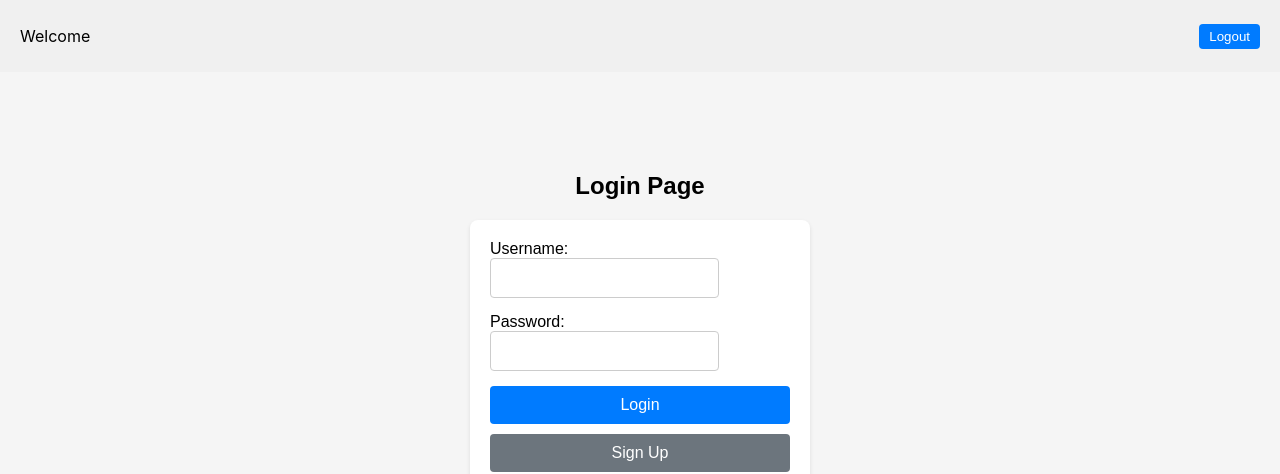
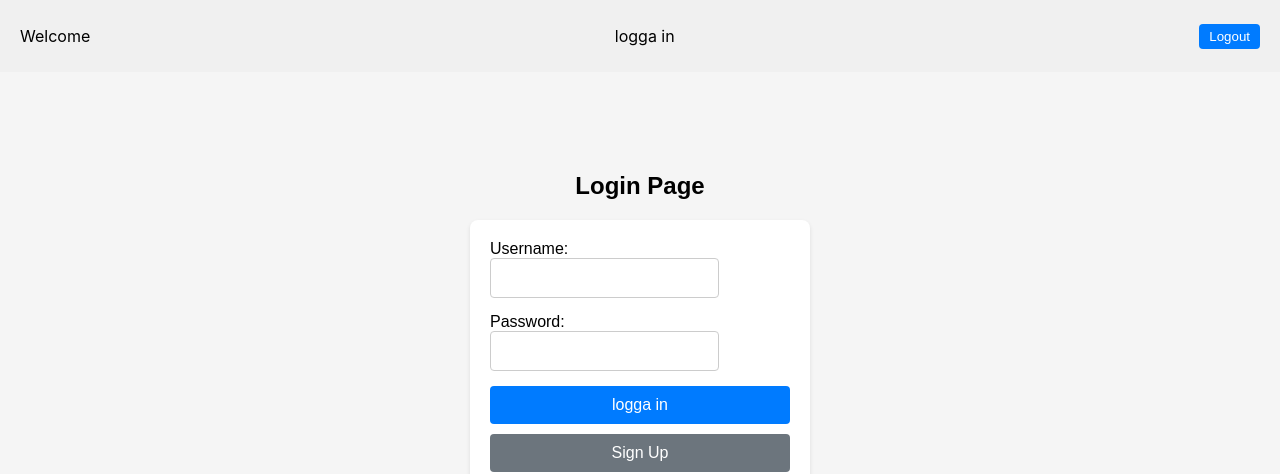
Before and after one commit to sebgro98/AwesomeProject, a React (Create React App) app in the folder frontend/: page / in a window 1280 px wide. Shown: the top 474 px of the page. Built offline with nearby package versions, Linux system fonts and the light colour scheme.

Commit message:
language?

```diff
--- a/frontend/package.json
+++ b/frontend/package.json
@@ -9,10 +9,12 @@
     "@testing-library/user-event": "^13.5.0",
     "axios": "^1.6.7",
     "cors": "^2.8.5",
+    "i18next": "^23.10.0",
     "pg": "^8.11.3",
     "pg-hstore": "^2.3.4",
     "react": "^18.2.0",
     "react-dom": "^18.2.0",
+    "react-i18next": "^14.0.5",
     "react-modal": "^3.16.1",
     "react-router-dom": "^6.22.1",
     "react-scripts": "5.0.1",
--- a/frontend/src/index.js
+++ b/frontend/src/index.js
@@ -10,10 +10,29 @@ import ApplyPositionPresenter from "./presenter/ApplyPositionPresenter";
 import ApplicationsPresenter from "./presenter/ApplicationsPresenter";
 import reportWebVitals from './reportWebVitals';
 
+import global_en from './translations/en/global.json';
+import global_sv from './translations/sv/global.json';
+import i18next from 'i18next';
+import {I18nextProvider} from "react-i18next";
+
+i18next.init({
+    interpolation: {escapeValue: false},
+    lng: "sv",
+    resources: {
+        en: {
+            global: global_en
+        },
+        sv: {
+            global: global_sv
+        },
+    }
+})
+
 const root = createRoot(document.getElementById('root'));
 
 root.render(
     <React.StrictMode>
+        <I18nextProvider i18n={i18next}>
             <Router>
                 <HeaderPresenter />
                 <Routes>
@@ -24,6 +43,7 @@ root.render(
                 </Routes>
                 <Footer />
             </Router>
+        </I18nextProvider>
     </React.StrictMode>
 );
 
--- a/frontend/src/presenter/HeaderPresenter.js
+++ b/frontend/src/presenter/HeaderPresenter.js
@@ -2,8 +2,10 @@
 import React from 'react';
 import { useNavigate } from 'react-router-dom';
 import HeaderView from '../views/HeaderView';
+import {useTranslation} from "react-i18next";
 
 const HeaderPresenter = () => {
+    const [language, i18n] = useTranslation("global");
     const navigate = useNavigate();
 
     const handleLogout = () => {
@@ -11,7 +13,10 @@ const HeaderPresenter = () => {
     };
 
     return (
-        <HeaderView onLogout={handleLogout} />
+        <HeaderView
+            onLogout={handleLogout}
+            language={language}
+        />
     );
 };
 
--- a/frontend/src/presenter/LoginPresenter.js
+++ b/frontend/src/presenter/LoginPresenter.js
@@ -2,12 +2,15 @@ import React, { useState } from 'react';
 import axios from 'axios';
 import { useNavigate } from 'react-router-dom';
 import LoginView from "../views/LoginView";
+import {useTranslation} from "react-i18next";
 
 /**
  * LoginPresenter component manages the state and logic for user login.
  * <LoginPresenter />
  */
 const LoginPresenter = () => {
+
+    const [language, i18n] = useTranslation("global");
     /**
      * State to store the entered username.
      * @type {string}
@@ -105,6 +108,7 @@ const LoginPresenter = () => {
             handlePasswordChange={handlePasswordChange}
             handleSubmit={handleSubmit}
             redirectToSignUp={redirectToSignUp}
+            language={language}
         />
     );
 };
--- /dev/null
+++ b/frontend/src/translations/en/global.json
@@ -0,0 +1,5 @@
+{
+  "login": {
+    "message": "login"
+  }
+}
--- /dev/null
+++ b/frontend/src/translations/sv/global.json
@@ -0,0 +1,5 @@
+{
+  "login": {
+    "message": "logga in"
+  }
+}
--- a/frontend/src/views/HeaderView.js
+++ b/frontend/src/views/HeaderView.js
@@ -21,9 +21,10 @@ const logoutButtonStyle = {
     cursor: 'pointer',
 };
 
-const HeaderView = ({ onLogout }) => (
+const HeaderView = ({ onLogout, language }) => (
     <div style={headerStyle}>
         <p>Welcome</p>
+        <p>{language("login.message")}</p>
         <button onClick={onLogout} style={logoutButtonStyle}>Logout</button>
     </div>
 );
--- a/frontend/src/views/LoginView.js
+++ b/frontend/src/views/LoginView.js
@@ -54,6 +54,7 @@ const LoginView = ({
                        handlePasswordChange,
                        handleSubmit,
                        redirectToSignUp,
+                       language,
                    }) => (
     <div style={containerStyle}>
         <h2>Login Page</h2>
@@ -77,7 +78,7 @@ const LoginView = ({
                     style={inputStyle}
                 />
             </div>
-            <button type="submit" style={buttonStyle}>Login</button>
+            <button type="submit" style={buttonStyle}>{language("login.message")}</button>
             <button type="button" onClick={redirectToSignUp} style={{ ...buttonStyle, backgroundColor: '#6c757d' }}>Sign Up</button>
 
             <h6>If you are an existing user and want to create a new account, please do so by verifying your email on the registration page.</h6>
```
Also changed, not shown: 1 other file (tests, documents, lock files or other folders). Lines whose indentation alone changed are shown as unchanged.
